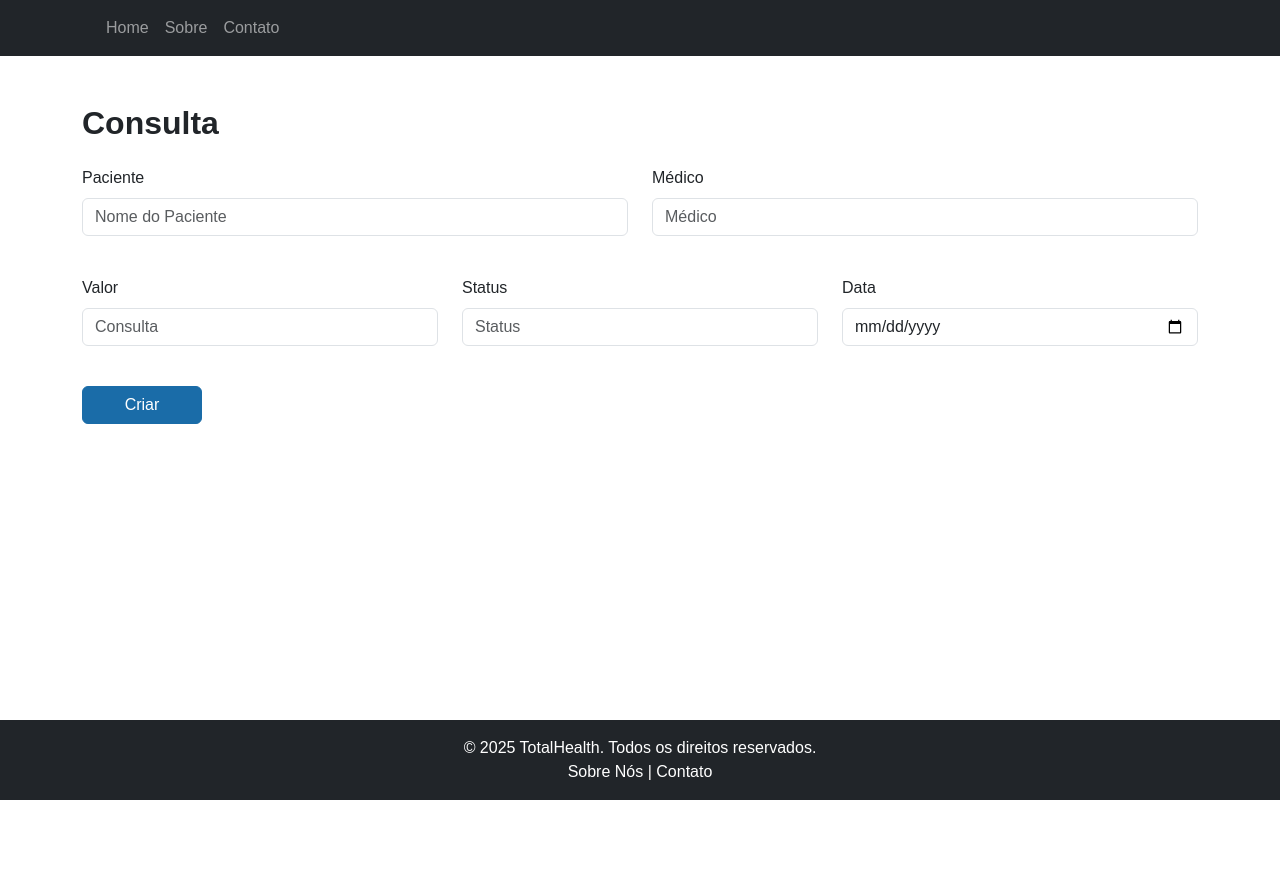
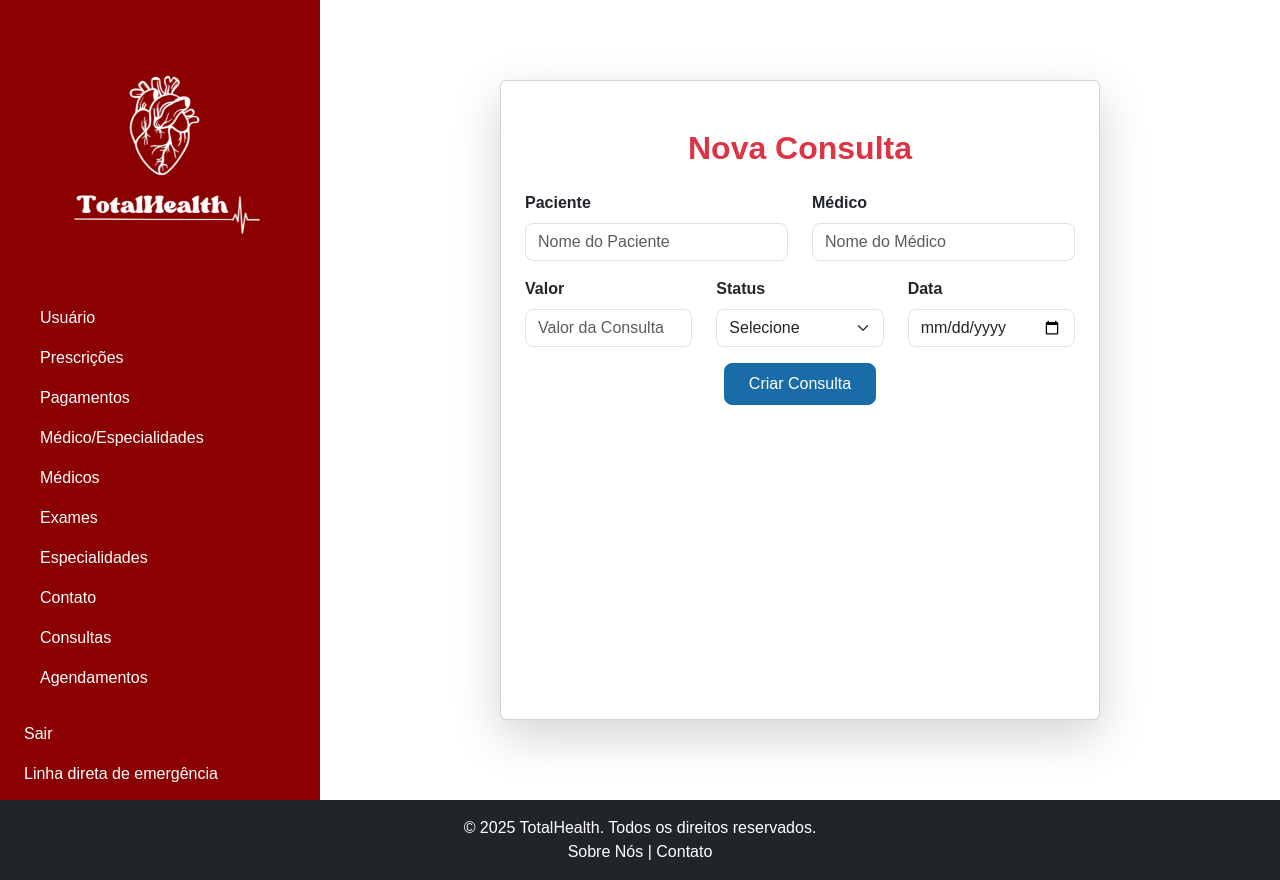
Before and after one commit to ItaloSenai2A/total-health, a React (Vite) app: page /consulta/nova in a window 1280 px wide. Before the commit the page ends 800 px from the top, so only its background shows below. Built offline with nearby package versions, Linux system fonts and the light colour scheme.

Commit message:
desenvolvendo a barra lateral + criação do menu no mobile

```diff
--- a/src/App.css
+++ b/src/App.css
@@ -13,3 +13,8 @@
 main {
   flex: 1; /* Faz o conteúdo principal ocupar o espaço restante */
 }
+
+.logoMobile {
+  filter: invert(1);
+  mix-blend-mode: screen;
+}
--- a/src/App.jsx
+++ b/src/App.jsx
@@ -6,6 +6,7 @@ import "./App.css";
 import Header from "./components/header/Header";
 import Footer from "./components/footer/Footer";
 import Logo from "./assets/LogotipoTotalHealth-Photoroom.png"; // Logo inserida
+import LogoMobile from "./assets/LogotipoTotalHealth-Mobile.png";
 
 import Sobre from "./pages/Sobre";
 import Contato from "./pages/Contato";
@@ -21,97 +22,16 @@ import Agendamento from "./pages/Agendamento";
 import Sair from "./pages/Sair";
 import NaoEncontrado from "./pages/NaoEncontrado";
 import NovaConsulta from "./pages/NovaConsulta";
-
-const Home = () => {
-  return (
-    <div className="container-fluid">
-      <div className="row">
-        {/* Barra lateral com fundo vermelho escuro */}
-        <div
-          className="col-3 text-white vh-100 p-4"
-          style={{ backgroundColor: "#8B0000" }}
-        >
-          <div className="text-center mb-4">
-            <img
-              src={Logo}
-              alt="TotalHealth Logo"
-              className="img-fluid"
-              style={{ maxWidth: "250px" }}  // Logo maior
-            />
-          </div>
-          <ul className="nav flex-column">
-            <li className="nav-item">
-              <a className="nav-link text-white" href="/usuario">
-                Usuário
-              </a>
-            </li>
-            <li className="nav-item">
-              <a className="nav-link text-white" href="/prescricao">
-                Prescrições
-              </a>
-            </li>
-            <li className="nav-item">
-              <a className="nav-link text-white" href="/pagamento">
-                Pagamentos
-              </a>
-            </li>
-            <li className="nav-item">
-              <a
-                className="nav-link text-white"
-                href="/medicoEspecialidade"
-              >
-                Médico/Especialidades
-              </a>
-            </li>
-            <li className="nav-item">
-              <a className="nav-link text-white" href="/medico">
-                Médicos
-              </a>
-            </li>
-            <li className="nav-item">
-              <a className="nav-link text-white" href="/exame">
-                Exames
-              </a>
-            </li>
-            <li className="nav-item">
-              <a className="nav-link text-white" href="/especialidade">
-                Especialidades
-              </a>
-            </li>
-            <li className="nav-item">
-              <a className="nav-link text-white" href="/contato">
-                Contato
-              </a>
-            </li>
-            <li className="nav-item">
-              <a className="nav-link text-white" href="/consulta">
-                Consultas
-              </a>
-            </li>
-            <li className="nav-item">
-              <a className="nav-link text-white" href="/agendamento">
-                Agendamentos
-              </a>
-            </li>
-          </ul>
-          <div className="mt-4">
-            <a className="nav-link text-white" href="/sair">
-              Sair
-            </a>
-            <p className="mt-3">Linha direta de emergência</p>
-            <p className="fw-bold">+91 - 999 999 9999</p>
-          </div>
-        </div>
-        {/* Conteúdo principal removido */}
-      </div>
-    </div>
-  );
-};
+import Perfil from "./pages/Perfil";
+import Home from "./pages/Home";
+import HeaderMobile from "./components/header/HeaderMobile";
 
 function App() {
   return (
     <BrowserRouter>
-      <Header />
+      <HeaderMobile Logo={LogoMobile} />
+      <div className="d-flex min-vh-100">
+        <Header Logo={Logo} />
         <main>
           <Routes>
             <Route path="/" element={<Home />} />
@@ -132,8 +52,10 @@ function App() {
             <Route path="/sair" element={<Sair />} />
             <Route path="*" element={<NaoEncontrado />} />
             <Route path="/consulta/nova" element={<NovaConsulta />} />
+            <Route path="/perfil" element={<Perfil />} />
           </Routes>
         </main>
+      </div>
       <Footer />
     </BrowserRouter>
   );
--- a/src/components/footer/Footer.jsx
+++ b/src/components/footer/Footer.jsx
@@ -2,7 +2,7 @@ import React from "react";
 
 const Footer = () => {
   return (
-    <footer className="bg-dark text-white text-center py-3 mt-5">
+    <footer className="bg-dark text-white text-center py-3">
       <div className="container">
         <p className="mb-0">
           © 2025 TotalHealth. Todos os direitos reservados.
--- a/src/components/header/Header.jsx
+++ b/src/components/header/Header.jsx
@@ -1,43 +1,79 @@
 import { Link } from "react-router";
 
-const Header = () => {
+const Header = (props) => {
   return (
-    <nav className="navbar navbar-expand-lg navbar-dark bg-dark">
-      <div className="container">
-        <Link className="navbar-brand" to="/">
-        </Link>
-        <button
-          className="navbar-toggler"
-          type="button"
-          data-bs-toggle="collapse"
-          data-bs-target="#navbarNav"
+    <div
+      className="d-none d-md-flex flex-column col-3 text-white vh-100 p-4"
+      style={{ backgroundColor: "#8B0000" }}
     >
-          <span className="navbar-toggler-icon"></span>
-        </button>
-        <div className="collapse navbar-collapse" id="navbarNav">
-          <ul className="navbar-nav">
+      <div className="text-center mb-4">
+        <img
+          src={props.Logo}
+          alt="TotalHealth Logo"
+          className="img-fluid"
+          style={{ maxWidth: "250px" }} // Logo maior
+        />
+      </div>
+      <ul className="nav flex-column">
         <li className="nav-item">
-              <Link className="nav-link" to="/">
-                Home
-              </Link>
+          <a className="nav-link text-white" href="/usuario">
+            Usuário
+          </a>
         </li>
         <li className="nav-item">
-              <Link className="nav-link" to="/sobre#navbar">
-                Sobre
-              </Link>
+          <a className="nav-link text-white" href="/prescricao">
+            Prescrições
+          </a>
         </li>
         <li className="nav-item">
-              <Link className="nav-link" to="/contato#navbar">
+          <a className="nav-link text-white" href="/pagamento">
+            Pagamentos
+          </a>
+        </li>
+        <li className="nav-item">
+          <a className="nav-link text-white" href="/medicoEspecialidade">
+            Médico/Especialidades
+          </a>
+        </li>
+        <li className="nav-item">
+          <a className="nav-link text-white" href="/medico">
+            Médicos
+          </a>
+        </li>
+        <li className="nav-item">
+          <a className="nav-link text-white" href="/exame">
+            Exames
+          </a>
+        </li>
+        <li className="nav-item">
+          <a className="nav-link text-white" href="/especialidade">
+            Especialidades
+          </a>
+        </li>
+        <li className="nav-item">
+          <a className="nav-link text-white" href="/contato">
             Contato
-              </Link>
+          </a>
         </li>
-            <li>
-
+        <li className="nav-item">
+          <a className="nav-link text-white" href="/consulta">
+            Consultas
+          </a>
+        </li>
+        <li className="nav-item">
+          <a className="nav-link text-white" href="/agendamento">
+            Agendamentos
+          </a>
         </li>
       </ul>
+      <div className="mt-4">
+        <a className="nav-link text-white" href="/sair">
+          Sair
+        </a>
+        <p className="mt-3">Linha direta de emergência</p>
+        <p className="fw-bold">+91 - 999 999 9999</p>
       </div>
     </div>
-    </nav>
   );
 };
 
--- /dev/null
+++ b/src/components/header/HeaderMobile.jsx
@@ -0,0 +1,101 @@
+import { Link } from "react-router";
+
+const HeaderMobile = (props) => {
+  return (
+    <>
+      <nav
+        className="d-md-none d-block navbar navbar-dark navbar-expand-lg"
+        style={{ backgroundColor: "#8B0000" }}
+      >
+        <div className="container-fluid justify-content-start gap-3">
+          <button
+            className="navbar-toggler border-0"
+            type="button"
+            data-bs-toggle="collapse"
+            data-bs-target="#navbarSupportedContent"
+            aria-controls="navbarSupportedContent"
+            aria-expanded="false"
+            aria-label="Toggle navigation"
+          >
+            <span className="navbar-toggler-icon "></span>
+          </button>
+          <Link to={"/"}>
+            <img
+              className="logoMobile"
+              src={props.Logo}
+              alt=""
+              height={"40px"}
+            />
+          </Link>
+          <div
+            className="collapse navbar-collapse text-dark"
+            id="navbarSupportedContent"
+          >
+            <ul className="navbar-nav me-auto mb-2 mb-lg-0">
+              <li className="nav-item">
+                <a className="nav-link text-white" href="/usuario">
+                  Usuário
+                </a>
+              </li>
+              <li className="nav-item">
+                <a className="nav-link text-white" href="/prescricao">
+                  Prescrições
+                </a>
+              </li>
+              <li className="nav-item">
+                <a className="nav-link text-white" href="/pagamento">
+                  Pagamentos
+                </a>
+              </li>
+              <li className="nav-item">
+                <a className="nav-link text-white" href="/medicoEspecialidade">
+                  Médico/Especialidades
+                </a>
+              </li>
+              <li className="nav-item">
+                <a className="nav-link text-white" href="/medico">
+                  Médicos
+                </a>
+              </li>
+              <li className="nav-item">
+                <a className="nav-link text-white" href="/exame">
+                  Exames
+                </a>
+              </li>
+              <li className="nav-item">
+                <a className="nav-link text-white" href="/especialidade">
+                  Especialidades
+                </a>
+              </li>
+              <li className="nav-item">
+                <a className="nav-link text-white" href="/contato">
+                  Contato
+                </a>
+              </li>
+              <li className="nav-item">
+                <a className="nav-link text-white" href="/consulta">
+                  Consultas
+                </a>
+              </li>
+              <li className="nav-item">
+                <a className="nav-link text-white" href="/agendamento">
+                  Agendamentos
+                </a>
+              </li>
+            </ul>
+            <div className="mt-4 ">
+              <Link className="nav-link text-white" to="/sair">
+                Sair
+              </Link>
+              <hr className="w-100 bg-white text-white" />
+              <p className="mt-3 text-white">Linha direta de emergência</p>
+              <p className="fw-bold text-white">+91 - 999 999 9999</p>
+            </div>
+          </div>
+        </div>
+      </nav>
+    </>
+  );
+};
+
+export default HeaderMobile;
--- a/src/pages/Consulta.jsx
+++ b/src/pages/Consulta.jsx
@@ -1,13 +1,19 @@
-
-import style from "./Consulta.module.css"
-import { useNavigate } from "react-router"
+import style from "./Consulta.module.css";
+import { useNavigate } from "react-router";
 
 const Consulta = () => {
-  const navigate = useNavigate()
+  const navigate = useNavigate();
 
   // Exemplo de consultas cadastradas (mantendo os dados originais)
   const consultas = [
-    { id: 1, paciente: "João Silva", data: "2023-10-01", medico: "Dr. Tal", status: "Agendada", valor: "R$500,00" },
+    {
+      id: 1,
+      paciente: "João Silva",
+      data: "2023-10-01",
+      medico: "Dr. Tal",
+      status: "Agendada",
+      valor: "R$500,00",
+    },
     {
       id: 2,
       paciente: "Maria Oliveira",
@@ -24,21 +30,24 @@ const Consulta = () => {
       status: "Finalizada",
       valor: "R$500,00",
     },
-  ]
+
+  ];
 
   return (
     <div className="container-fluid p-4">
       <h2 className="mb-4" style={{ fontWeight: 600 }}>
-        Agendamentos
+        Consultas
       </h2>
 
       {/* Search and pagination */}
       <div className="d-flex justify-content-between align-items-center mb-4">
         <div className="position-relative" style={{ maxWidth: "300px" }}>
-          <input type="text" className="form-control pe-5" placeholder="Buscar" />
-
+          <input
+            type="text"
+            className="form-control pe-5"
+            placeholder="Buscar"
+          />
         </div>
-
       </div>
 
       <div className="row g-4">
@@ -56,29 +65,37 @@ const Consulta = () => {
             onClick={() => navigate("/consulta/nova")}
           >
             <div className="card-body d-flex flex-column align-items-center justify-content-center p-4">
-              <div className="text-primary mb-3" style={{ width: "80px", height: "80px" }}>
-
-              </div>
+              <div
+                className="text-primary mb-3"
+                style={{ width: "80px", height: "80px" }}
+              ></div>
               <h5 className="card-title text-primary">Criar Nova Consulta</h5>
             </div>
           </div>
         </div>
 
-        {/* Cards para consultas cadastradas - mantendo o conteúdo original */}
+        {/* Cards para consultas cadastradas*/}
         {consultas.map((consulta) => (
           <div className="col-12 col-md-6 col-lg-4 col-xl-3" key={consulta.id}>
             <div
               className="card h-100"
-              style={{ borderRadius: "8px", border: "1px solid #f0f0f0", boxShadow: "0 2px 5px rgba(0,0,0,0.05)" }}
+              style={{
+                borderRadius: "8px",
+                border: "1px solid #f0f0f0",
+                boxShadow: "0 2px 5px rgba(0,0,0,0.05)",
+              }}
             >
               <div className="card-body p-3">
                 {/* Header with patient name and menu */}
                 <div className="d-flex justify-content-between align-items-center mb-3">
-                  <h5 className="card-title text-danger">{consulta.paciente}</h5>
-                  <button className="btn btn-sm btn-light rounded-circle p-1">⋮</button>
+                  <h5 className="card-title text-danger">
+                    {consulta.paciente}
+                  </h5>
+                  <button className="btn btn-sm btn-light rounded-circle p-1">
+                    ⋮
+                  </button>
                 </div>
 
-                {/* Mantendo o conteúdo original */}
                 <p className="card-text">
                   <strong>Data:</strong> {consulta.data}
                 </p>
@@ -97,7 +114,7 @@ const Consulta = () => {
         ))}
       </div>
     </div>
-  )
-}
+  );
+};
 
-export default Consulta
+export default Consulta;
--- a/src/pages/NovaConsulta.jsx
+++ b/src/pages/NovaConsulta.jsx
@@ -1,95 +1,84 @@
-
-
-import { useNavigate } from "react-router"
+import { useNavigate } from "react-router";
 
 const NovaConsulta = () => {
-  const navigate = useNavigate()
+  const navigate = useNavigate();
 
   const handleSubmit = (e) => {
-    e.preventDefault()
-    // Aqui você pode adicionar a lógica para salvar a consulta
-    navigate("/consulta") // Volta para a lista de consultas após criar
-  }
+    e.preventDefault();
+    navigate("/consulta"); // Volta para a lista de consultas após criar
+  };
 
   return (
-    <div className="container mt-5">
-      <div className="row">
-        <div className="col-12">
-          <h2 className="mb-4 fw-bold">Consulta</h2>
+    <div className="container d-flex justify-content-center align-items-center min-vh-100">
+      <div className="row justify-content-center w-100">
+        <div className="col-lg-8 col-md-10 col-sm-12">
+          <div className="card shadow-lg p-4 py-5 d-flex flex-column justify-content-center"
+               style={{ minHeight: "75vh", minHeight: "80vh" }}>
+            <h2 className="mb-4 text-center fw-bold text-danger">Nova Consulta</h2>
 
-          <form onSubmit={handleSubmit}>
-            <div className="row mb-4">
-              <div className="col-md-6">
-                <div className="mb-3">
-                  <label htmlFor="paciente" className="form-label">
+            <form onSubmit={handleSubmit} className="flex-grow-1">
+              <div className="row mb-3">
+                <div className="col-md-6">
+                  <label htmlFor="paciente" className="form-label fw-semibold">
                     Paciente
                   </label>
-                  <input type="text" className="form-control" id="paciente" placeholder="Nome do Paciente" />
+                  <input type="text" className="form-control rounded-3" id="paciente" placeholder="Nome do Paciente" />
+                </div>
+
+                <div className="col-md-6">
+                  <label htmlFor="medico" className="form-label fw-semibold">
+                    Médico
+                  </label>
+                  <input type="text" className="form-control rounded-3" id="medico" placeholder="Nome do Médico" />
                 </div>
               </div>
 
-              <div className="col-md-6">
-                <div className="mb-3">
-                  <label htmlFor="medico" className="form-label">
-                    Médico
-                  </label>
-                  <input type="text" className="form-control" id="medico" placeholder="Médico" />
-                </div>
-              </div>
-            </div>
-
-            <div className="row mb-4">
-              <div className="col-md-4">
-                <div className="mb-3">
-                  <label htmlFor="valor" className="form-label">
+              <div className="row mb-3">
+                <div className="col-md-4">
+                  <label htmlFor="valor" className="form-label fw-semibold">
                     Valor
                   </label>
-                  <input type="text" className="form-control" id="valor" placeholder="Consulta" />
+                  <input type="text" className="form-control rounded-3" id="valor" placeholder="Valor da Consulta" />
+                </div>
+
+                <div className="col-md-4">
+                  <label htmlFor="status" className="form-label fw-semibold">
+                    Status
+                  </label>
+                  <select className="form-select rounded-3" id="status">
+                    <option value="">Selecione</option>
+                    <option value="pendente">Pendente</option>
+                    <option value="confirmada">Confirmada</option>
+                    <option value="cancelada">Cancelada</option>
+                  </select>
+                </div>
+
+                <div className="col-md-4">
+                  <label htmlFor="data" className="form-label fw-semibold">
+                    Data
+                  </label>
+                  <input type="date" className="form-control rounded-3" id="data" />
                 </div>
               </div>
 
-              <div className="col-md-4">
-                <div className="mb-3">
-                  <label htmlFor="status" className="form-label">
-                    Status
-                  </label>
-                  <input type="text" className="form-control" id="status" placeholder="Status" />
-                </div>
-              </div>
-
-              <div className="col-md-4">
-                <div className="mb-3">
-                  <label htmlFor="data" className="form-label">
-                    Data
-                  </label>
-                  <div className="input-group">
-                    <input type="date" className="form-control" id="data" />
-
-                  </div>
-                </div>
-              </div>
-            </div>
-
-            <div className="row">
-              <div className="col-12">
+              <div className="text-center">
                 <button
                   type="submit"
-                  className="btn btn-primary"
+                  className="btn btn-primary px-4 py-2 rounded-3"
                   style={{
                     backgroundColor: "#1a6ca8",
                     borderColor: "#1a6ca8",
-                    minWidth: "120px",
                   }}
                 >
-                  Criar
+                  Criar Consulta
                 </button>
               </div>
-            </div>
-          </form>
+            </form>
+          </div>
         </div>
       </div>
     </div>
-  )
-}
+  );
+};
 
-export default NovaConsulta
+export default NovaConsulta;
```
Also changed, not shown: src/assets/LogotipoTotalHealth-Mobile.png (added). Lines whose indentation alone changed are shown as unchanged.
